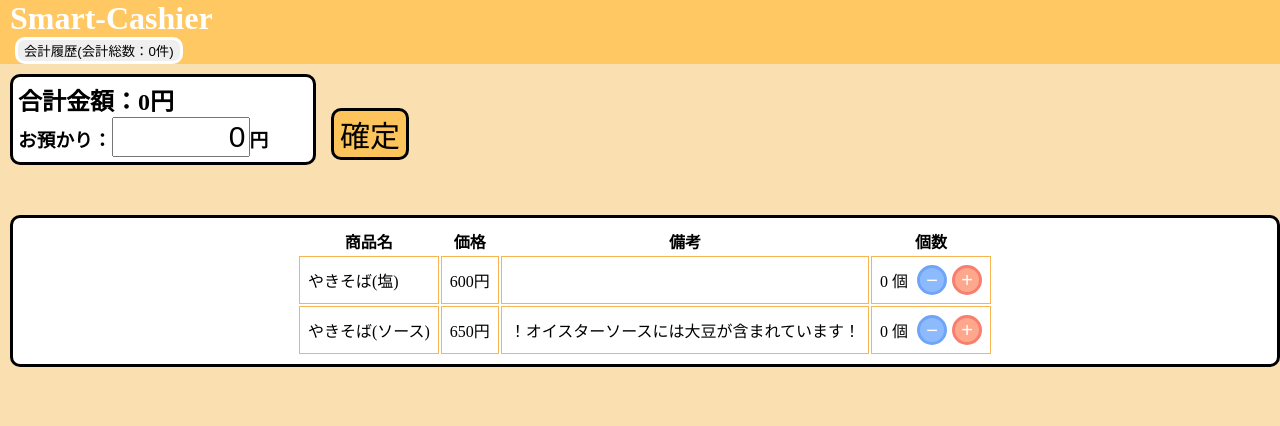
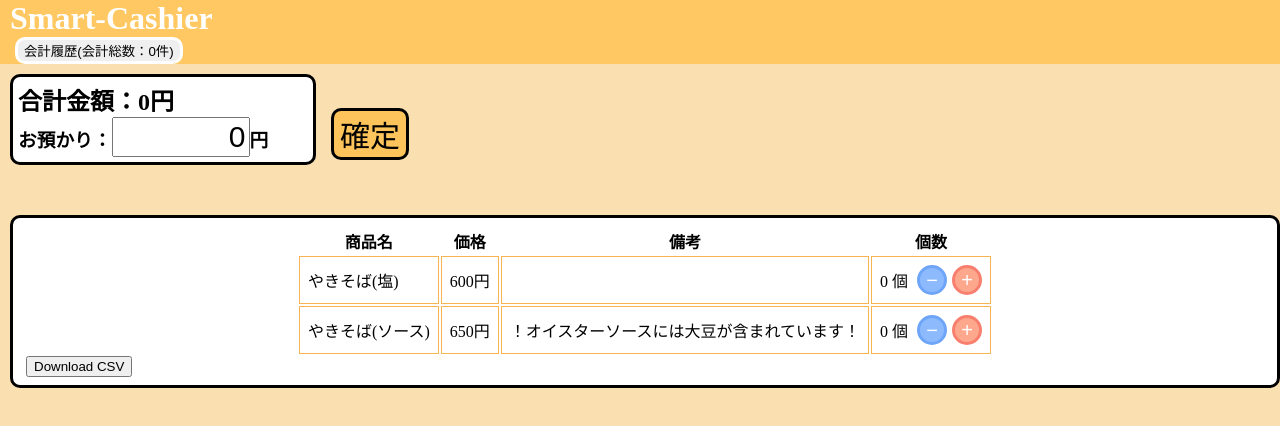
Before and after one commit to tkmn7486/register_app, a Vue app: page / in a window 1280 px wide. Shown: the top 426 px of the page. Built offline with nearby package versions, Linux system fonts and the light colour scheme.

Commit message:
Update App.vue

```diff
--- a/src/App.vue
+++ b/src/App.vue
@@ -77,6 +77,8 @@
               </tr>
             </tbody>
           </table>
+          <!-- ↓CSVボタン -->
+          <button id="download" type="button" @click="downloadCSV">Download CSV</button>
         </div>
       </div>
     </div>
@@ -139,6 +141,36 @@ export default {
         nowSubTabStyle.value="block";
         console.log("表示")
       }
+    }
+
+    const downloadCSV=()=> {
+        //ダウンロードするCSVファイル名を指定する
+        const filename = "download.csv";
+        //CSVデータ
+        const data = "テスト, テスト, テスト\nテスト, テスト, テスト";
+        //BOMを付与する（Excelでの文字化け対策）
+        const bom = new Uint8Array([0xef, 0xbb, 0xbf]);
+        //Blobでデータを作成する
+        const blob = new Blob([bom, data], { type: "text/csv" });
+
+        //IE10/11用(download属性が機能しないためmsSaveBlobを使用）
+        if (window.navigator.msSaveBlob) {
+            window.navigator.msSaveBlob(blob, filename);
+        //その他ブラウザ
+        } else {
+            //BlobからオブジェクトURLを作成する
+            const url = (window.URL || window.webkitURL).createObjectURL(blob);
+            //ダウンロード用にリンクを作成する
+            const download = document.createElement("a");
+            //リンク先に上記で生成したURLを指定する
+            download.href = url;
+            //download属性にファイル名を指定する
+            download.download = filename;
+            //作成したリンクをクリックしてダウンロードを実行する
+            download.click();
+            //createObjectURLで作成したオブジェクトURLを開放する
+            (window.URL || window.webkitURL).revokeObjectURL(url);
+        }
     }
 
 // 会計処理
@@ -208,6 +240,7 @@ export default {
       checkButton,
       returnButton,
       getDetail,
+      downloadCSV,
     }
   }
 
```
